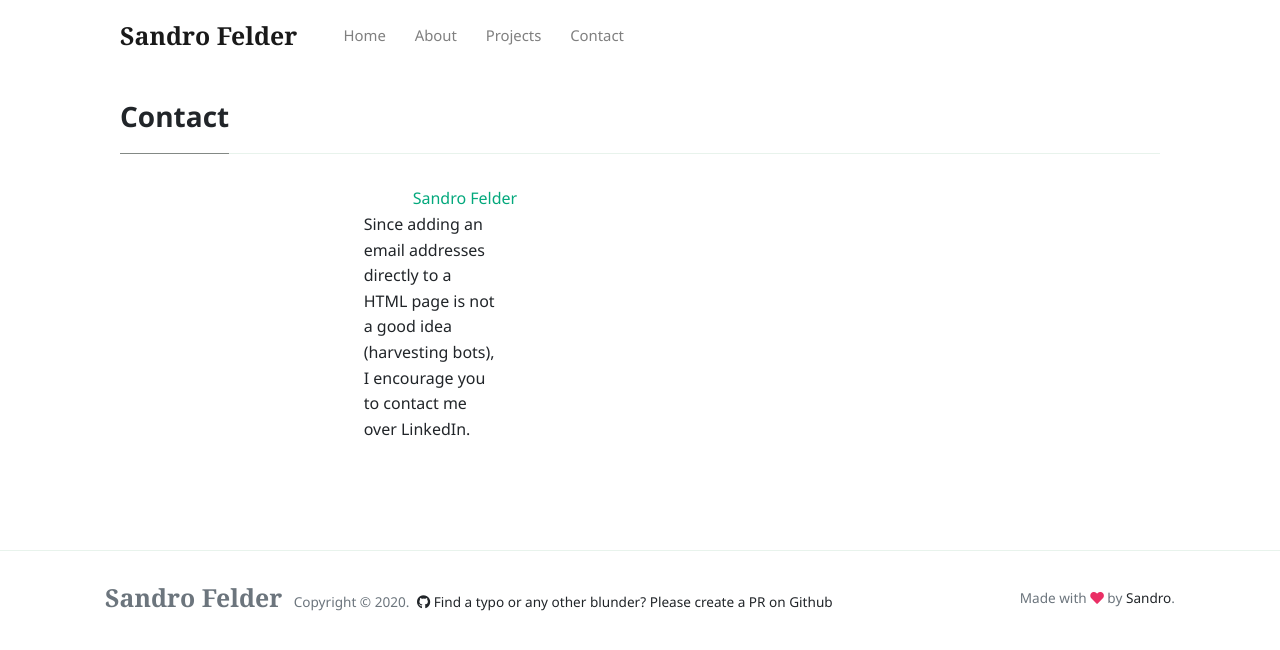
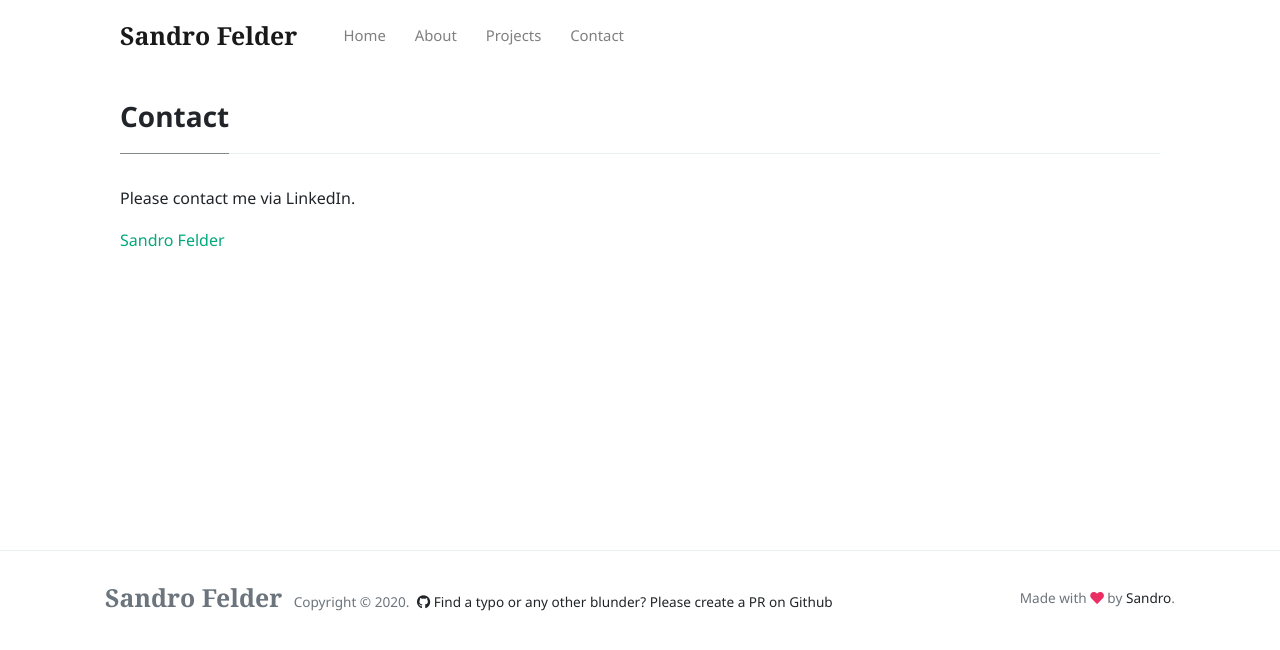
Before and after one commit to saendu/jekyll, a Jekyll site: the page built from _pages/contact.md, in a window 1280 px wide. Shown: the top 650 px of the page. Built offline with Jekyll 4.4.1, drawn with Linux system fonts in a browser that asks for light colours; nearby versions of some CDN libraries; comment, search, counter and statistics services are not loaded.

Commit message:
some fixes

```diff
--- a/_pages/contact.md
+++ b/_pages/contact.md
@@ -4,13 +4,8 @@ permalink: "/contact.html"
 ---
 
 <div>
-	<div class="row justify-content-center">
-    <div class="content col-md-4">
-        <div class="LI-profile-badge"  data-version="v1" data-size="medium" data-locale="de_DE" data-type="vertical" data-theme="light" data-vanity="sandrofelder">
-          <a class="LI-simple-link" href='https://ch.linkedin.com/in/sandrofelder?trk=profile-badge'>Sandro Felder</a>
-        </div>
-        <div class="author col-md-6">
-          <p>Since adding an email addresses directly to a HTML page is not a good idea (harvesting bots), I encourage you to contact me over LinkedIn.</p>
-        </div>
-  </div>
+<p>Please contact me via LinkedIn.</p>
+	<div class="LI-profile-badge"  data-version="v1" data-size="medium" data-locale="de_DE" data-type="vertical" data-theme="light" data-vanity="sandrofelder">
+      <a class="LI-simple-link" href='https://ch.linkedin.com/in/sandrofelder?trk=profile-badge'>Sandro Felder</a>
+    </div>
 </div>
```
Also changed, not shown: _pages/projects.md (+1 -8 lines).
